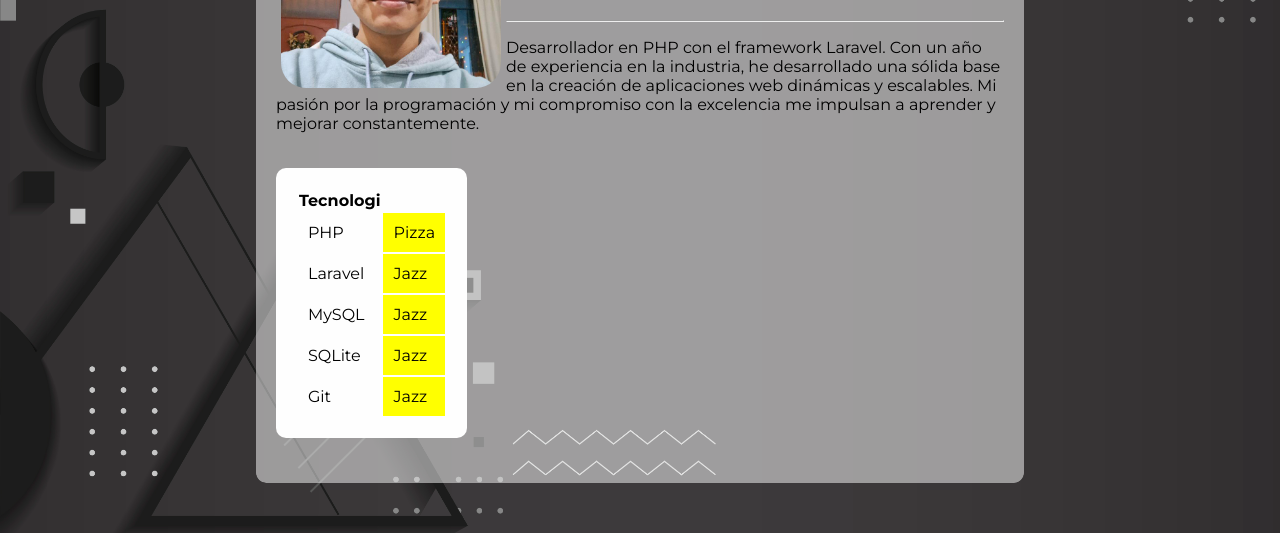
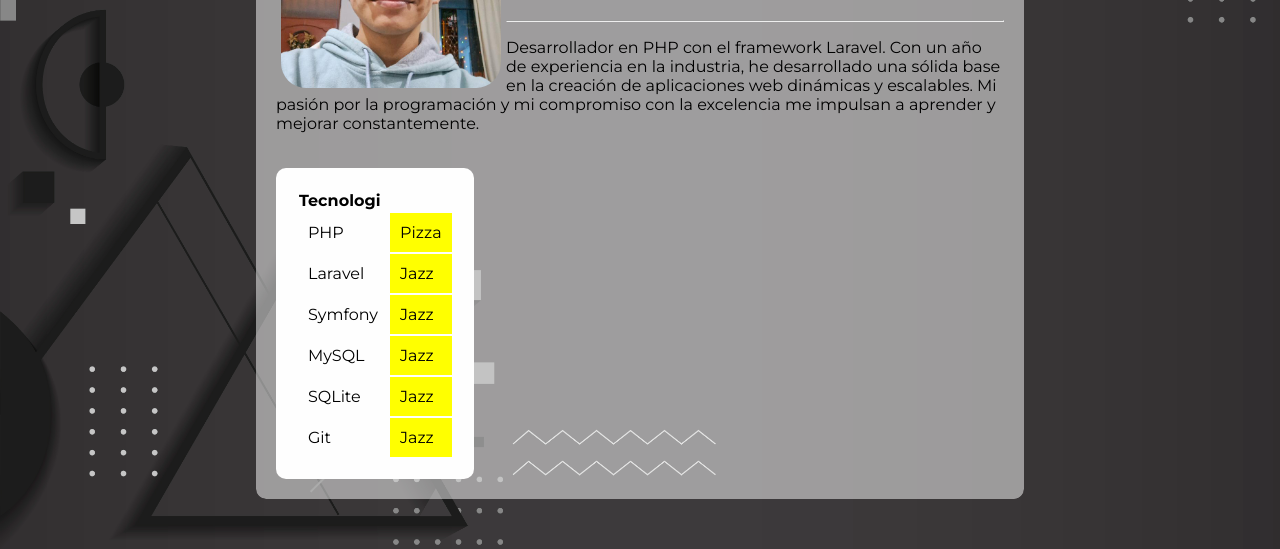
Before and after one commit to Joaquin694/Joaquin694.github.io, a plain HTML site: page index.html in a window 1280 px wide. Shown: the part 288-837 px from the top of the page. Drawn offline with Linux system fonts and the light colour scheme; a web font is replaced by a local one.

Commit message:
Modificando Habilidadeds

```diff
--- a/index.html
+++ b/index.html
@@ -224,6 +224,11 @@
 						<td>Laravel</td>
 						<td style="background-color: yellow">Jazz</td>
 					</tr>
+
+					<tr>
+						<td>Symfony</td>
+						<td style="background-color: yellow">Jazz</td>
+					</tr>
 					<tr>
 						<td>MySQL</td>
 						<td style="background-color: yellow">Jazz</td>
```
